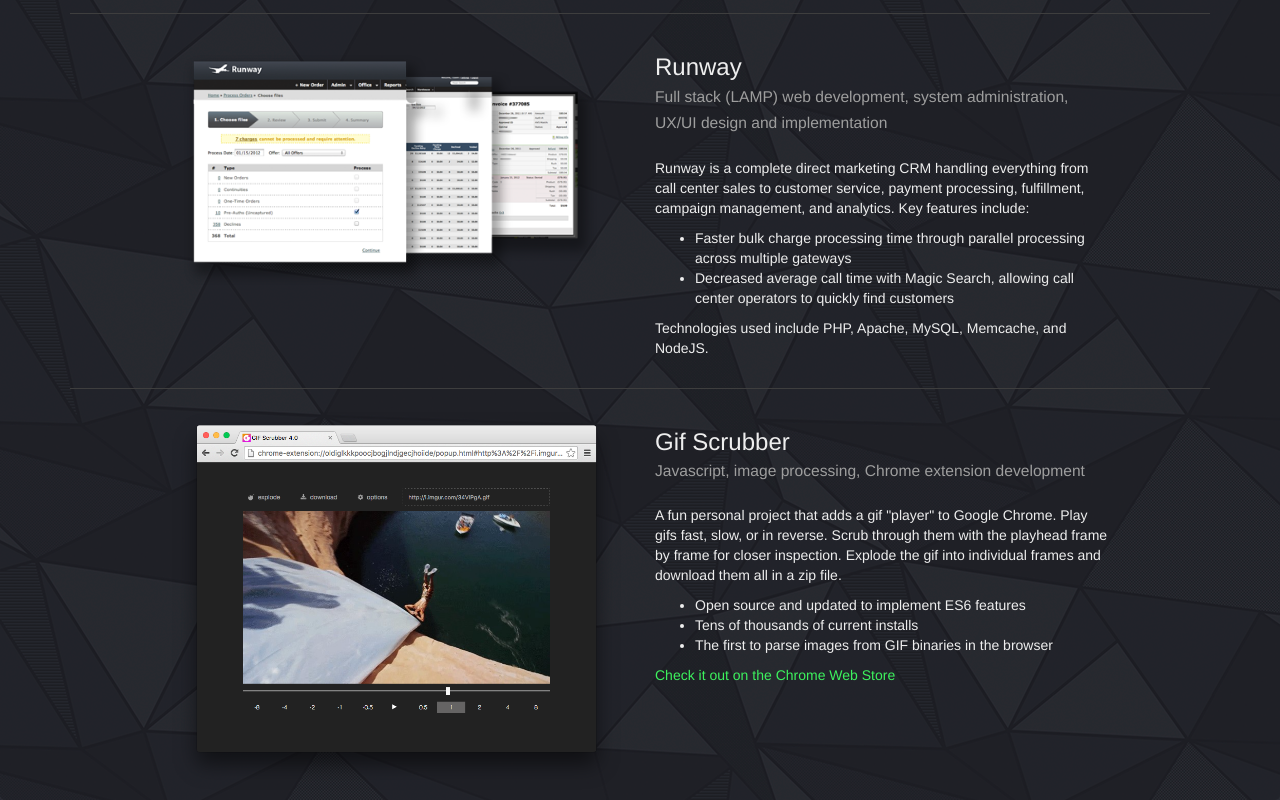
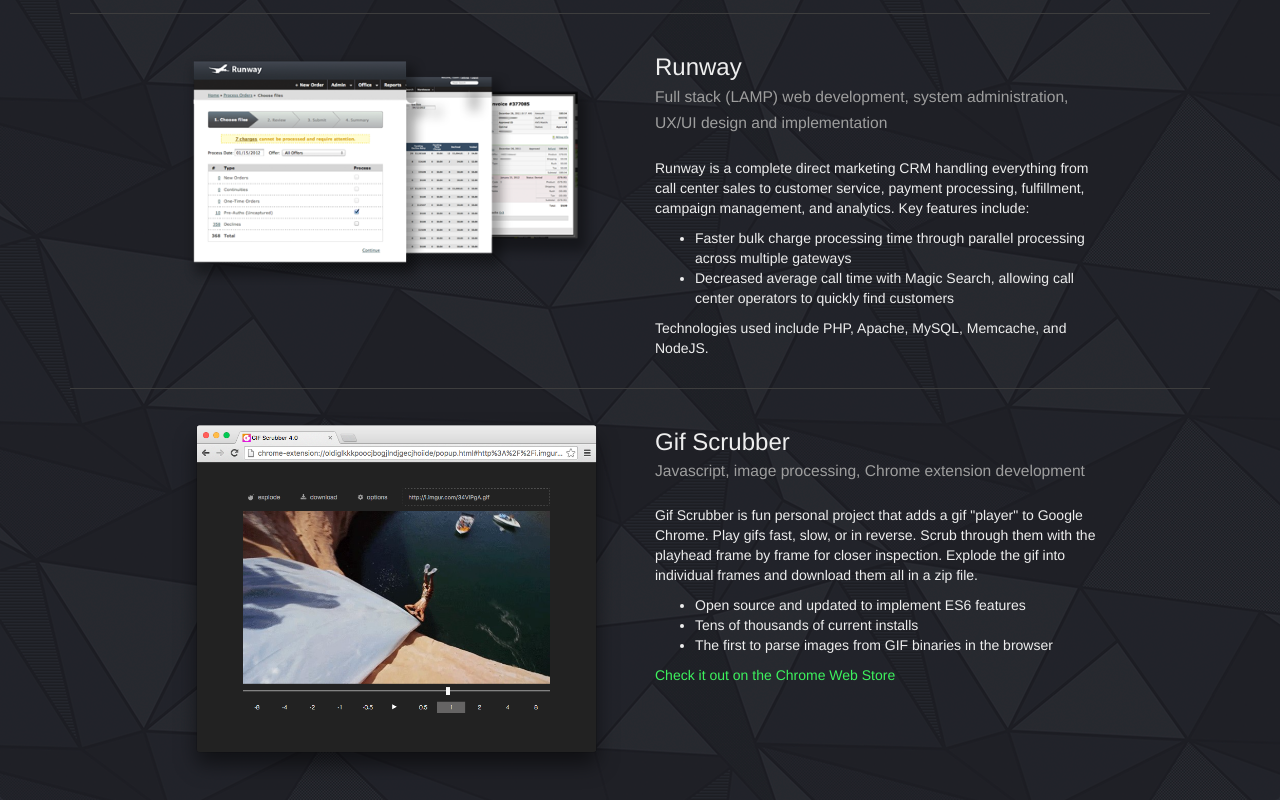
Before and after one commit to 0ui/0ui.github.io, a plain HTML site: page index.html in a window 1280 px wide. Shown: the part 925-1725 px from the top of the page. Drawn offline with nearby package versions, Linux system fonts and the light colour scheme.

Commit message:
Match copy

```diff
--- a/index.html
+++ b/index.html
@@ -75,7 +75,7 @@
                             Gif Scrubber<br>
                             <small>Javascript, image processing, Chrome extension development</small>
                         </h3>
-                        <p>A fun personal project that adds a gif "player" to Google Chrome. Play gifs fast, slow, or in reverse. Scrub through them with the playhead frame by frame for closer inspection. Explode the gif into individual frames and download them all in a zip file.</p>
+                        <p>Gif Scrubber is fun personal project that adds a gif "player" to Google Chrome. Play gifs fast, slow, or in reverse. Scrub through them with the playhead frame by frame for closer inspection. Explode the gif into individual frames and download them all in a zip file.</p>
                         <ul>
                             <li>Open source and updated to implement ES6 features</li>
                             <li>Tens of thousands of current installs</li>
```
